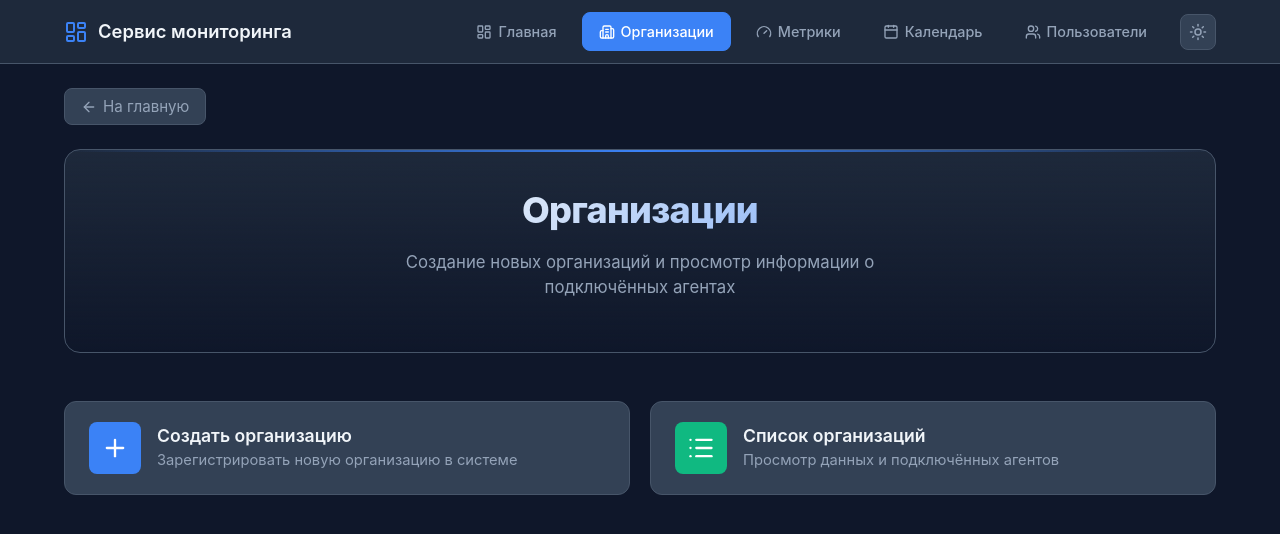
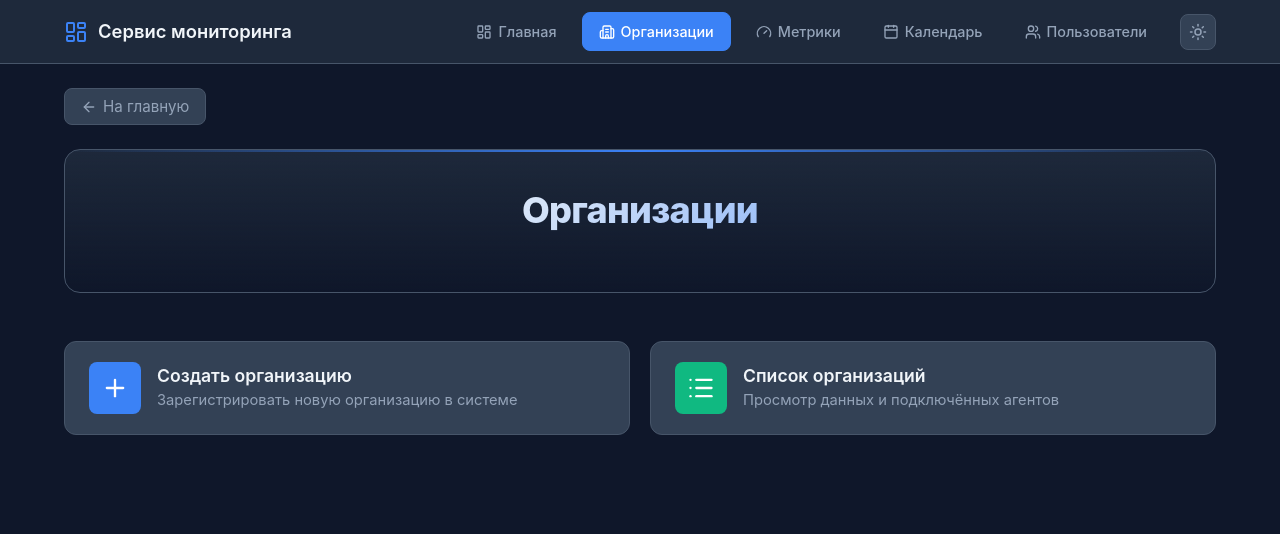
Before and after one commit to YourSergic1/monitoring-frontend, a React (Vite) app: page /organizations in a window 1280 px wide. Shown: the top 534 px of the page. Built offline with nearby package versions, Linux system fonts and the light colour scheme.

Commit message:
feat(core): небольшая правка стилей

```diff
--- a/src/pages/OrganizationsPage.tsx
+++ b/src/pages/OrganizationsPage.tsx
@@ -16,9 +16,6 @@ export default function OrganizationsPage() {
                 <div className="page-header animate-fade-in">
                     <div className="header-title-block">
                         <h1 className="page-title">Организации</h1>
-                        <p className="page-subtitle">
-                            Создание новых организаций и просмотр информации о подключённых агентах
-                        </p>
                     </div>
                 </div>
 
```
